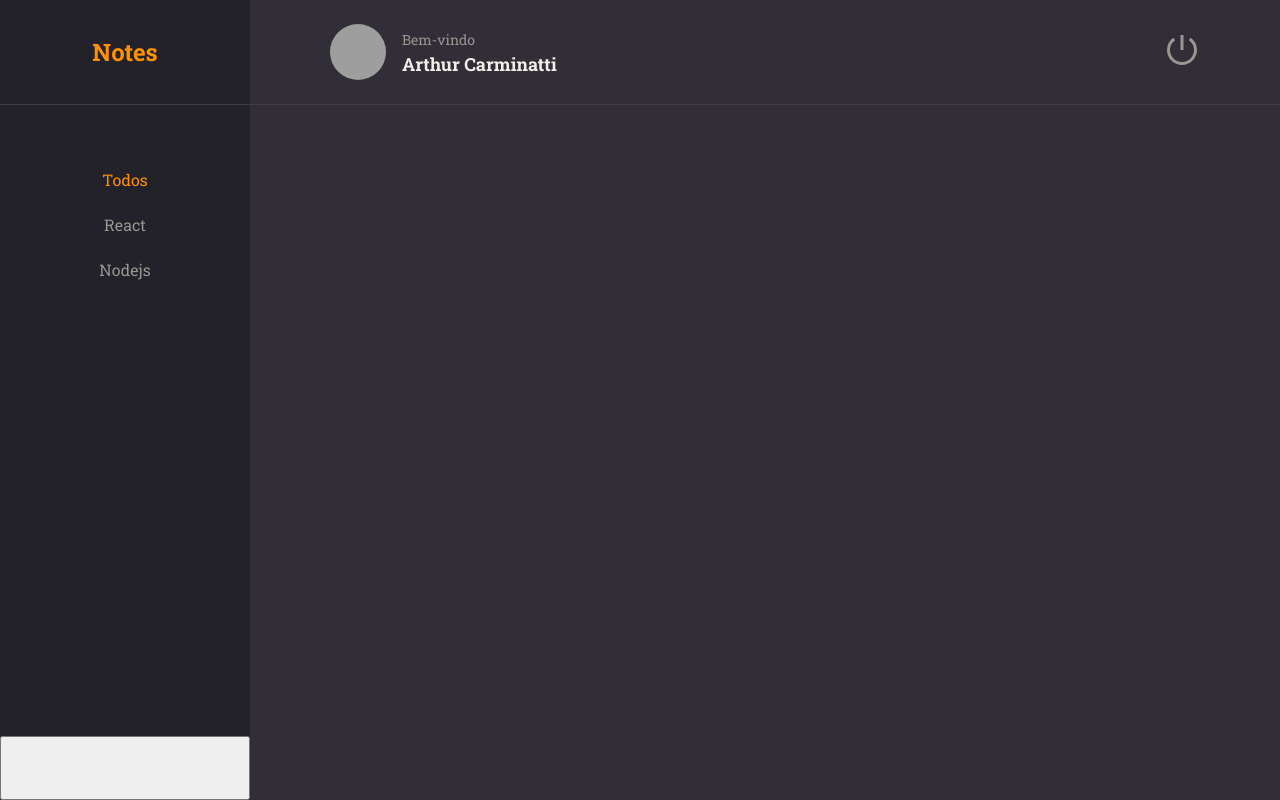
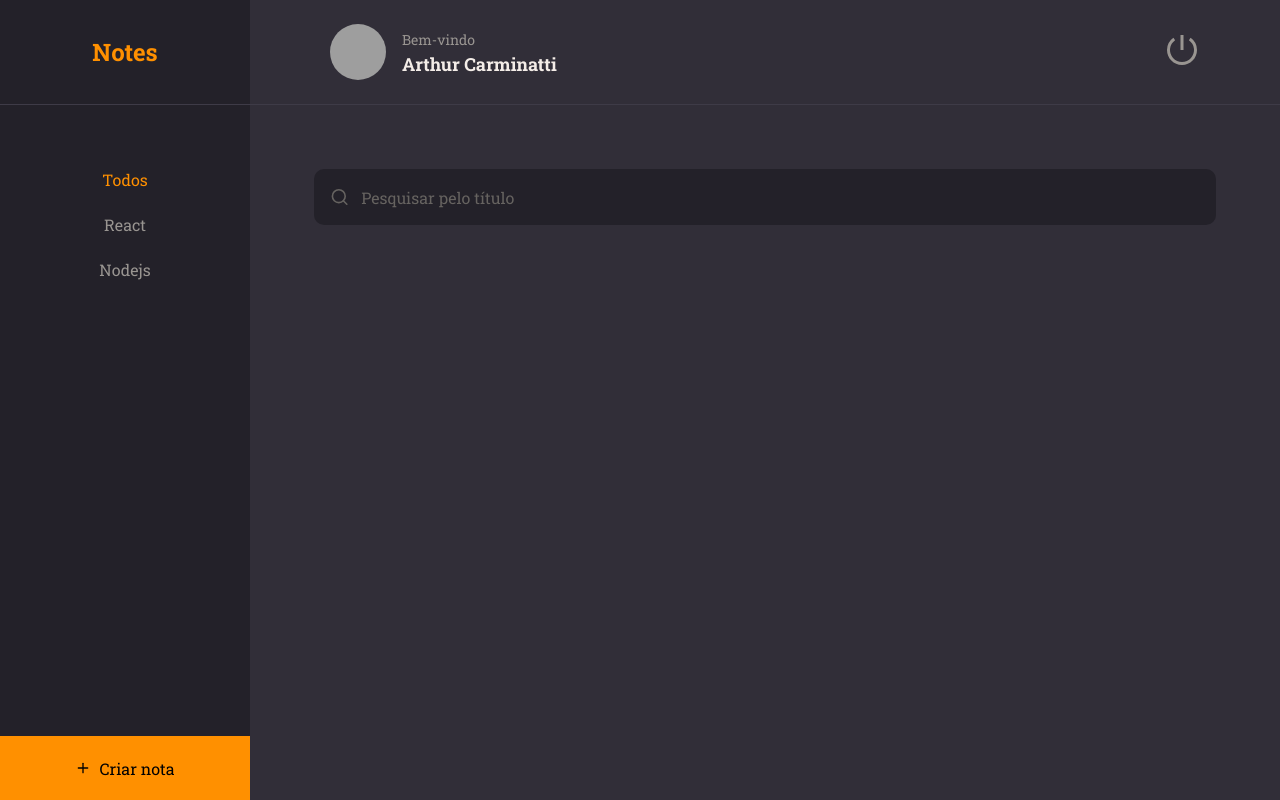
Before and after one commit to arthur-carminatti/Notes, a React (Vite) app: page / in a window 1280 px wide. Built offline with nearby package versions, Linux system fonts and the light colour scheme; grey boxes are pictures that could not be loaded.

Commit message:
Create input component

```diff
--- /dev/null
+++ b/src/components/Input/index.jsx
@@ -0,0 +1,10 @@
+import { Container } from "./styles";
+
+export function Input({ icon: Icon, ...rest }) {
+    return (
+        <Container>
+            {Icon && <Icon size={20} />}
+            <input {...rest} />
+        </Container>
+    )
+}
--- /dev/null
+++ b/src/components/Input/styles.js
@@ -0,0 +1,32 @@
+import { styled } from "styled-components";
+
+export const Container = styled.div`
+    width: 100%;
+    display: flex;
+    align-items: center;
+
+    background-color: ${({ theme }) => theme.COLORS.BACKGROUND_900};
+    color: ${({ theme }) => theme.COLORS.GRAY_300};
+
+    margin-bottom: 8px;
+    border-radius: 10px;
+
+    > input {
+        height: 56px;
+        width: 100%;
+
+        padding: 12px;
+
+        color: ${({ theme }) => theme.COLORS.WHITE};
+        background: transparent;
+        border: 0;
+
+        &::placeholder {
+            color: ${({ theme }) => theme.COLORS.GRAY_300};
+        }
+    }
+
+    > svg {
+        margin-left: 16px;
+    }
+`
--- a/src/pages/Home/index.jsx
+++ b/src/pages/Home/index.jsx
@@ -1,6 +1,8 @@
+import { FiPlus, FiSearch } from 'react-icons/fi'
 import { ButtonText } from "../../components/ButtonText";
 import { Header } from "../../components/Header";
 import { Brand, Container, Content, Menu, Search, NewNote } from "./styles";
+import { Input } from '../../components/Input';
 
 export function Home() {
     return (
@@ -18,7 +20,7 @@ export function Home() {
             </Menu>
 
             <Search>
-
+                <Input placeholder="Pesquisar pelo título" icon={FiSearch} />
             </Search>
 
             <Content>
@@ -26,7 +28,8 @@ export function Home() {
             </Content>
 
             <NewNote>
-
+                <FiPlus />
+                Criar nota
             </NewNote>
         </Container>
     )
--- a/src/pages/Home/styles.js
+++ b/src/pages/Home/styles.js
@@ -13,7 +13,7 @@ export const Container = styled.div`
     "menu content"
     "newnote content";
 
-    background-color: ${({theme}) => theme.COLORS.BACKGROUND_800};
+    background-color: ${({ theme }) => theme.COLORS.BACKGROUND_800};
 `
 export const Brand = styled.div`
     grid-area: brand;
@@ -24,18 +24,18 @@ export const Brand = styled.div`
 
     border-bottom-width: 1px;
     border-bottom-style: solid;
-    border-bottom-color: ${({theme}) => theme.COLORS.BACKGROUND_700};
+    border-bottom-color: ${({ theme }) => theme.COLORS.BACKGROUND_700};
 
-    background-color: ${({theme}) => theme.COLORS.BACKGROUND_900};
+    background-color: ${({ theme }) => theme.COLORS.BACKGROUND_900};
 
     > h1 {
         font-size: 24px;
-        color: ${({theme}) => theme.COLORS.ORANGE};
+        color: ${({ theme }) => theme.COLORS.ORANGE};
     }
 `
 export const Menu = styled.ul`
     grid-area: menu;
-    background-color: ${({theme}) => theme.COLORS.BACKGROUND_900};
+    background-color: ${({ theme }) => theme.COLORS.BACKGROUND_900};
 
     padding-top: 64px;
     text-align: center;
@@ -47,10 +47,23 @@ export const Menu = styled.ul`
 `
 export const Search = styled.div`
     grid-area: search;
+
+    padding: 64px 64px 0;
 `
 export const Content = styled.div`
     grid-area: content;
 `
 export const NewNote = styled.button`
     grid-area: newnote;
+
+    background: ${({ theme }) => theme.COLORS.ORANGE};
+    border: none;
+
+    display: flex;
+    align-items: center;
+    justify-content: center;
+
+    > svg {
+        margin-right: 8px;
+    }
 `
```
